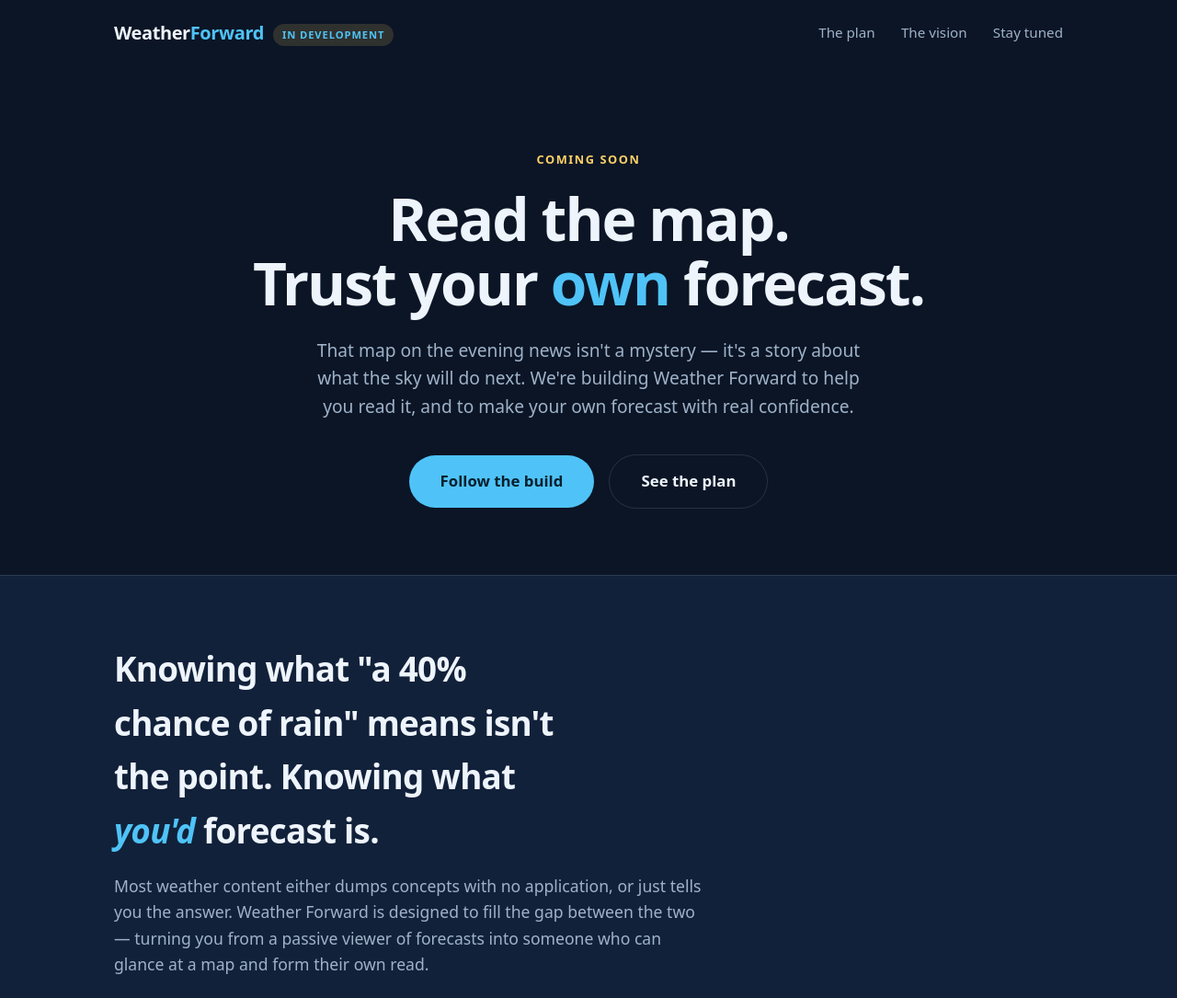
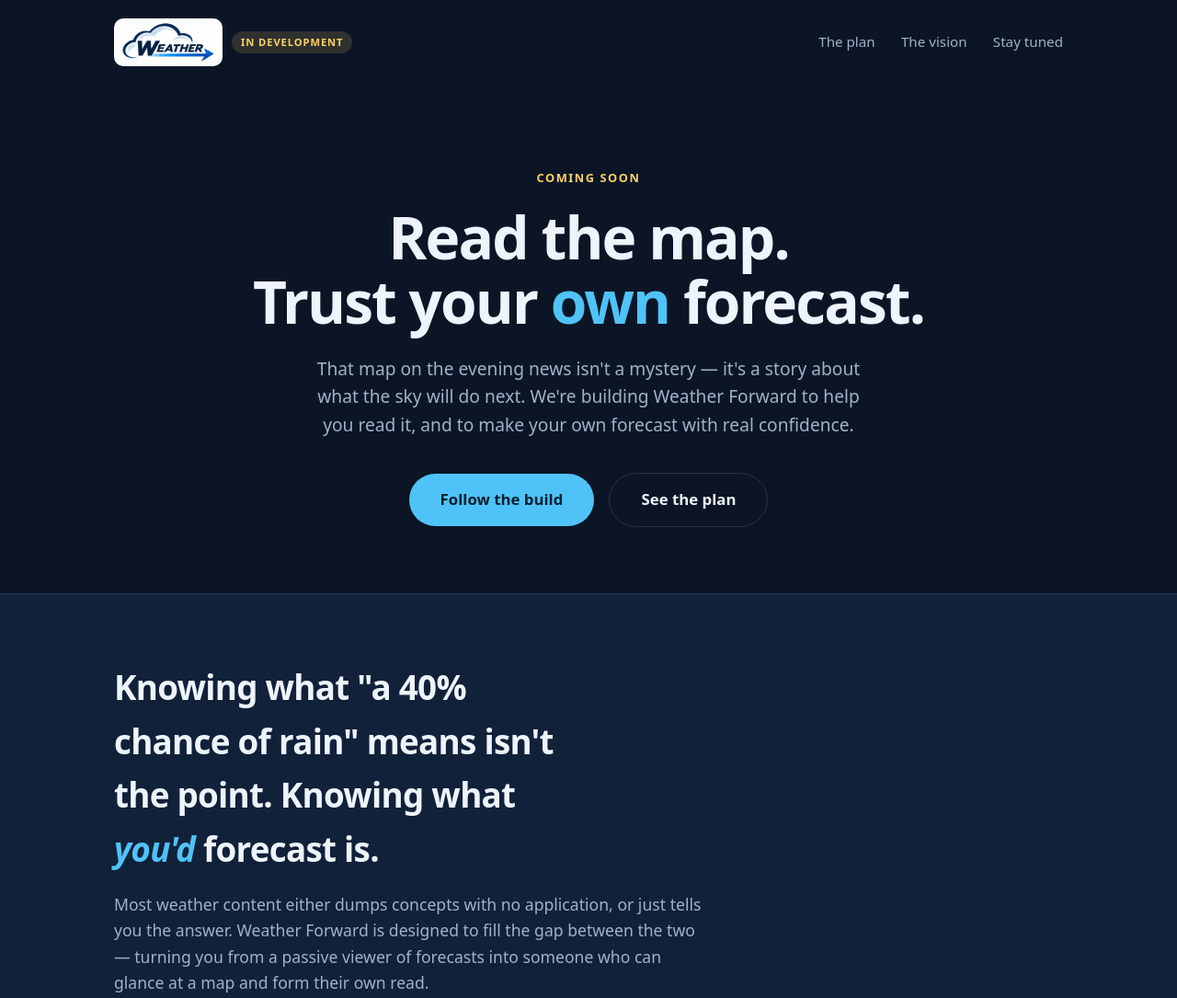
Before and after one commit to jcr0916-hue/WeatherForward, a plain HTML site: page index.html in a window 1280 px wide. Shown: the top 1085 px of the page at 92% size. Drawn offline with Linux system fonts and the light colour scheme.

Commit message:
Add logo to header, favicon and link preview (#1)
Claude-Session: https://claude.ai/code/session_01EefCnFPVMC6EcNSAkFGfqj

Co-authored-by: Claude <noreply@anthropic.com>

```diff
--- a/index.html
+++ b/index.html
@@ -5,6 +5,18 @@
   <meta name="viewport" content="width=device-width, initial-scale=1.0" />
   <title>Weather Forward — Coming soon</title>
   <meta name="description" content="Coming soon: Weather Forward is being built to help you read the weather maps you see on TV and make your own forecast with confidence." />
+  <link rel="icon" href="/favicon.ico" sizes="any" />
+  <link rel="apple-touch-icon" href="/apple-touch-icon.png" />
+  <meta property="og:type" content="website" />
+  <meta property="og:site_name" content="Weather Forward" />
+  <meta property="og:title" content="Weather Forward — Coming soon" />
+  <meta property="og:description" content="Coming soon: Weather Forward is being built to help you read the weather maps you see on TV and make your own forecast with confidence." />
+  <meta property="og:url" content="https://weatherforward.com/" />
+  <meta property="og:image" content="https://weatherforward.com/og-image.png" />
+  <meta property="og:image:width" content="1200" />
+  <meta property="og:image:height" content="630" />
+  <meta property="og:image:alt" content="Weather Forward logo: a navy cloud with the word WEATHER and a blue arrow pointing forward" />
+  <meta name="twitter:card" content="summary_large_image" />
   <style>
     :root {
       --bg: #0b1526;
@@ -37,11 +49,17 @@
       padding: 20px 0;
     }
     .logo {
-      font-weight: 800;
-      font-size: 1.25rem;
-      letter-spacing: -0.02em;
+      display: flex;
+      align-items: center;
     }
-    .logo span { color: var(--accent); }
+    .logo img {
+      display: block;
+      height: 52px;
+      width: auto;
+      background: #fff;
+      border-radius: 10px;
+      padding: 4px 8px;
+    }
     nav a {
       color: var(--muted);
       text-decoration: none;
@@ -62,6 +80,7 @@
       color: var(--accent-2);
       background: rgba(255, 209, 102, 0.15);
       vertical-align: middle;
+      white-space: nowrap;
     }
 
     /* Hero */
@@ -265,13 +284,14 @@
     @media (max-width: 720px) {
       .steps, .phase-grid { grid-template-columns: 1fr; }
       nav a { margin-left: 16px; }
+      .logo img { height: 36px; padding: 3px 6px; border-radius: 8px; }
     }
   </style>
 </head>
 <body>
   <div class="wrap">
     <header>
-      <div class="logo">Weather<span>Forward</span><span class="status">In development</span></div>
+      <div class="logo"><img src="/logo.png" width="640" height="276" alt="Weather Forward" /><span class="status">In development</span></div>
       <nav>
         <a href="#how">The plan</a>
         <a href="#learn">The vision</a>
```
Also changed, not shown: apple-touch-icon.png (added), favicon.ico (added), logo.png (added), og-image.png (added).
